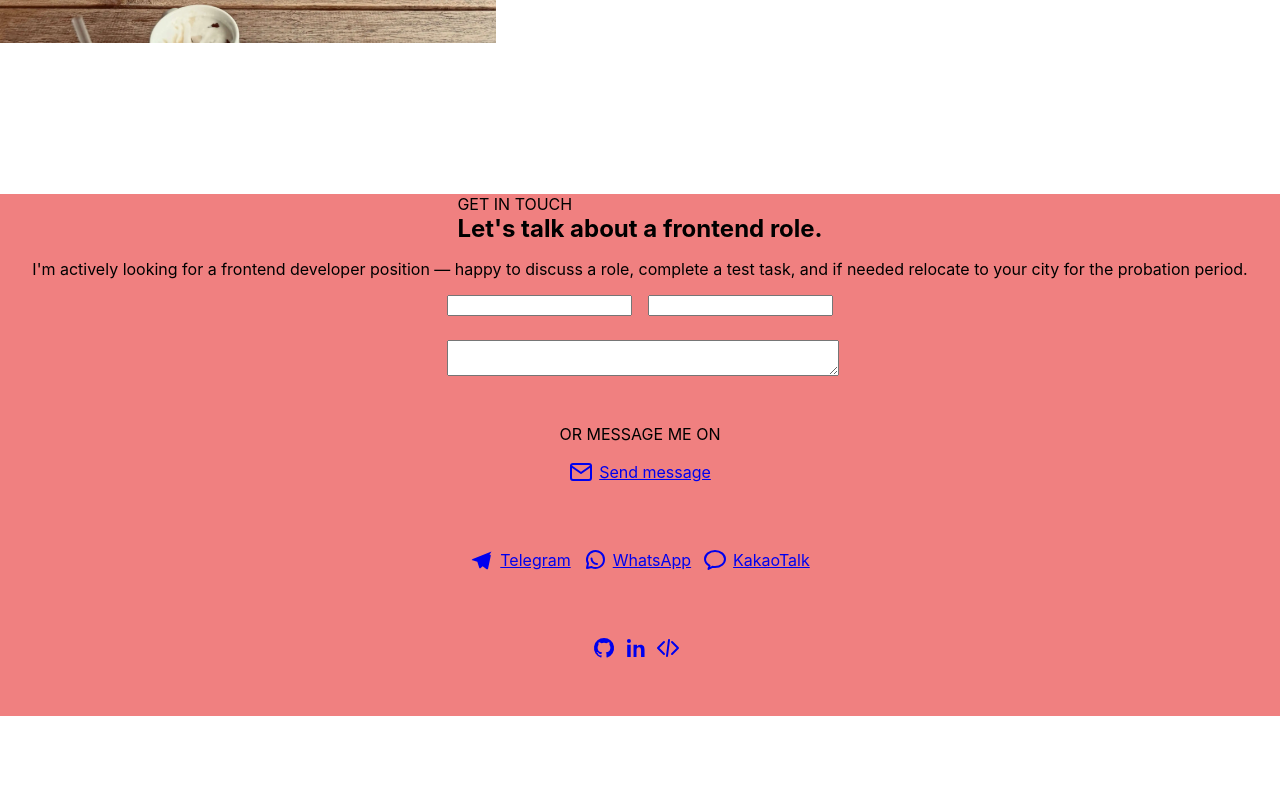
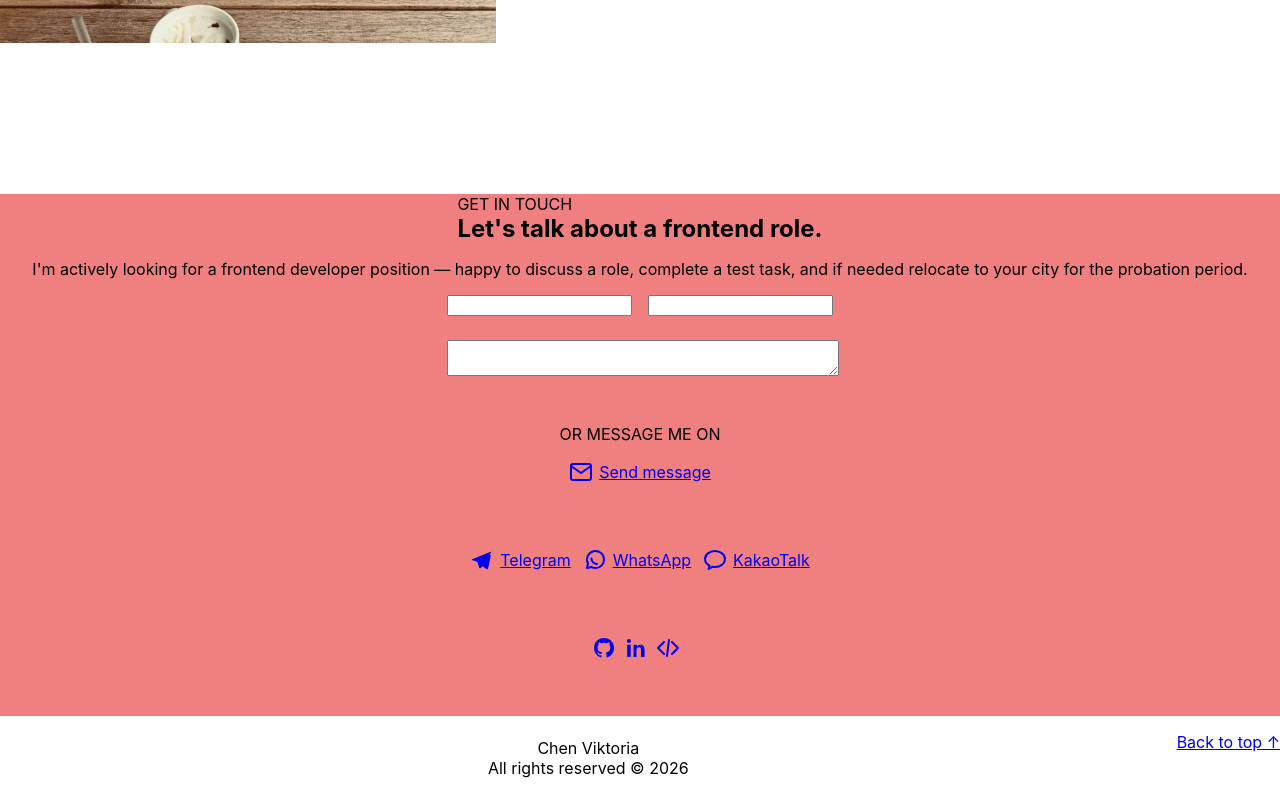
Before and after one commit to torichvic2/portfolio-project-styled-components, a React (Vite) app: page / in a window 1280 px wide. Shown: the part 3867-4667 px from the top of the page. Before the commit the page ends 4583 px from the top, so only its background shows below. Built offline with nearby package versions, Linux system fonts and the light colour scheme.

Commit message:
feat: add footer with back-to-top link

```diff
--- a/src/App.tsx
+++ b/src/App.tsx
@@ -6,6 +6,7 @@ import {Skills} from "./layout/sections/skills/Skills.tsx";
 import {Projects} from "./layout/sections/projects/Projects.tsx";
 import {About} from "./layout/sections/about/About.tsx";
 import {Contact} from "./layout/sections/contact/Contact.tsx";
+import {Footer} from "./layout/footer/Footer.tsx";
 
 function App() {
     return (
@@ -17,6 +18,7 @@ function App() {
             <Projects/>
             <About/>
             <Contact/>
+            <Footer/>
         </div>
     )
 }
--- /dev/null
+++ b/src/layout/footer/Footer.tsx
@@ -0,0 +1,30 @@
+import styled from "styled-components";
+import {LinkButton} from "../../components/linkButton/LinkButton.tsx";
+
+export const Footer = () => {
+    return (
+        <StyledFooter>
+            <StyledContent>
+                <span>Chen Viktoria</span>
+                <span>All rights reserved © 2026</span>
+            </StyledContent>
+
+            <LinkButton href="#">
+                Back to top ↑
+            </LinkButton>
+        </StyledFooter>
+    );
+};
+
+const StyledFooter = styled.footer`
+    display: flex;
+    justify-content: center;
+`
+
+const StyledContent = styled.span`
+    flex-grow: 1;
+    display: flex;
+    flex-direction: column;
+    justify-content: center;
+    align-items: center;
+`
--- a/src/layout/sections/contact/Contact.tsx
+++ b/src/layout/sections/contact/Contact.tsx
@@ -2,7 +2,7 @@ import {SectionHeading} from "../../../components/sectionHeading/SectionHeading.
 import styled from "styled-components";
 import {LinkButton} from "../../../components/linkButton/LinkButton.tsx";
 import {FlexWrapper} from "../../../components/FlexWrapper.tsx";
-import {ContactMessangers} from "./ContactMessangers.tsx";
+import {ContactLinks} from "./contactLinks/ContactLinks.tsx";
 import {Icon} from "../../../components/icon/Icon.tsx";
 
 
@@ -27,7 +27,7 @@ export const Contact = () => {
                 <Icon iconId="icon-mail"/>
                 Send message
             </LinkButton>
-            <ContactMessangers/>
+            <ContactLinks/>
         </StyledContact>
     );
 };
```
Also changed, not shown: src/layout/sections/contact/contactLinks/ContactLinks.tsx (renamed from src/layout/sections/contact/ContactMessangers.tsx, +4 -4 lines), src/layout/sections/contact/contactLinks/contactData.ts (renamed from src/layout/sections/contact/contactData.ts).
